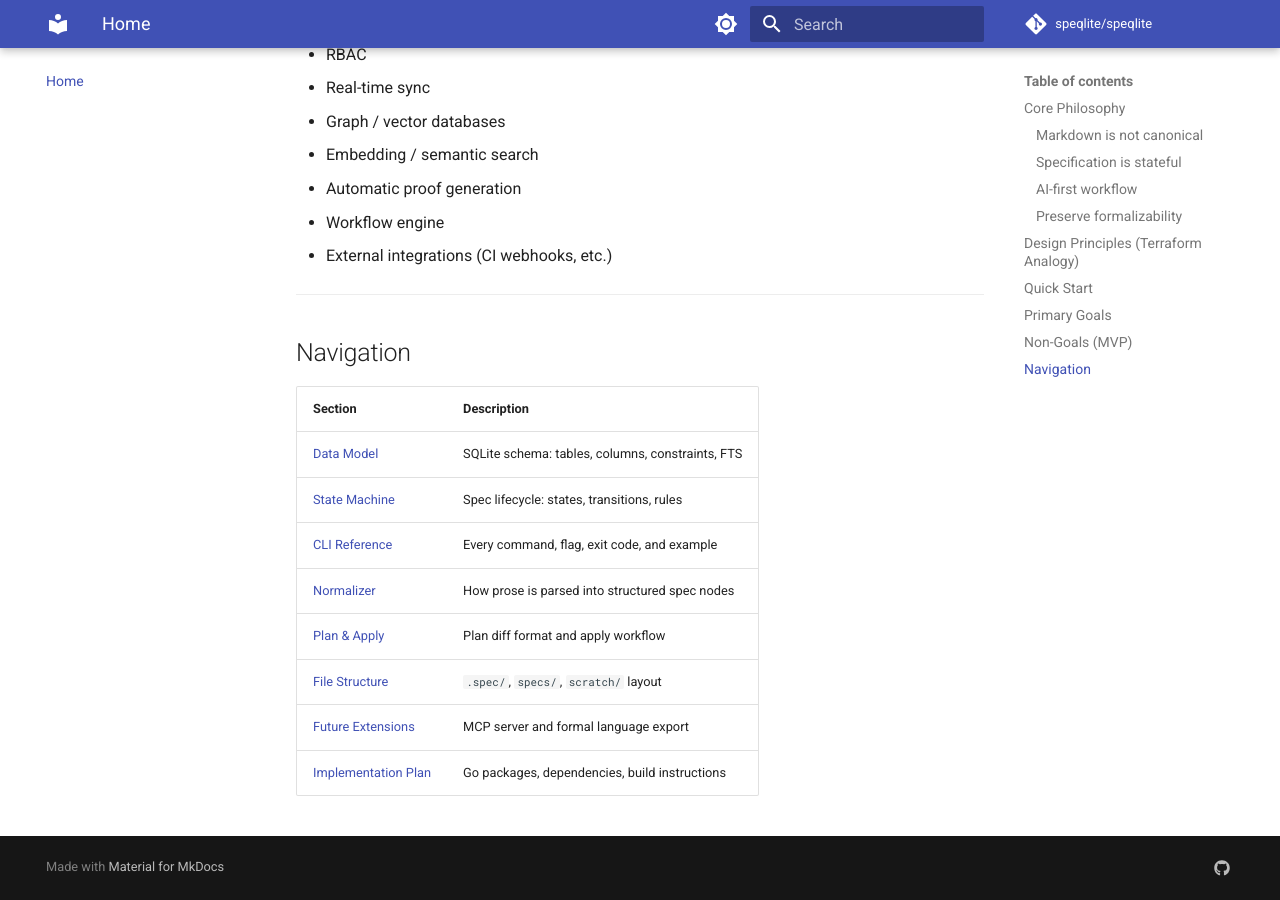
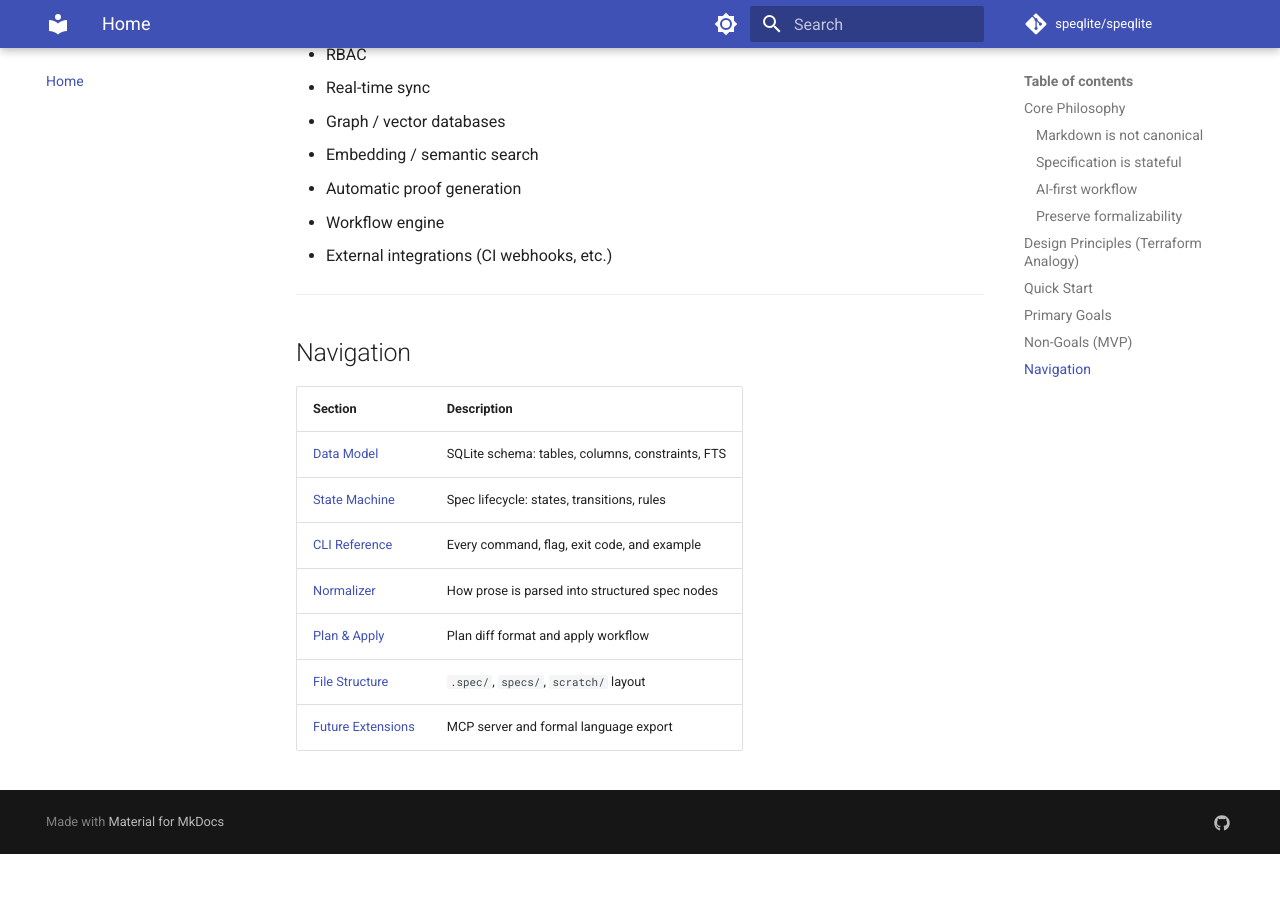
Before and after one commit to mikesorae/speqlite, an MkDocs documentation site: the page built from docs/index.md, in a window 1280 px wide and 900 px high, scrolled down 2890 px. Built offline with MkDocs 1.6.1 and Material for MkDocs 9.7.7, drawn with Linux system fonts in a browser that asks for light colours; comment, search, counter and statistics services are not loaded; after the commit the page ends 3744 px from its top, so only the background shows below that.

Commit message:
docs: remove broken link to deleted dev/implementation-plan.md
Co-Authored-By: Claude Sonnet 4.6 <noreply@anthropic.com>

```diff
--- a/docs/index.md
+++ b/docs/index.md
@@ -126,4 +126,3 @@ speqlite validate
 | [Plan & Apply](spec/plan-apply.md) | Plan diff format and apply workflow |
 | [File Structure](spec/file-structure.md) | `.spec/`, `specs/`, `scratch/` layout |
 | [Future Extensions](spec/future-extensions.md) | MCP server and formal language export |
-| [Implementation Plan](dev/implementation-plan.md) | Go packages, dependencies, build instructions |
```
